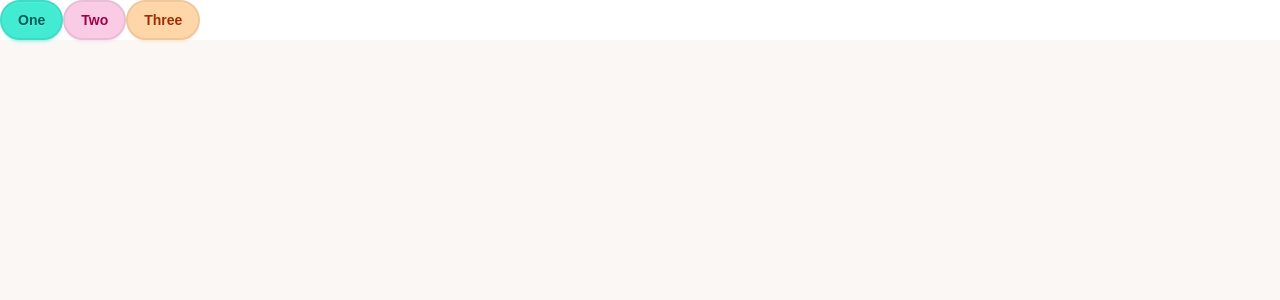
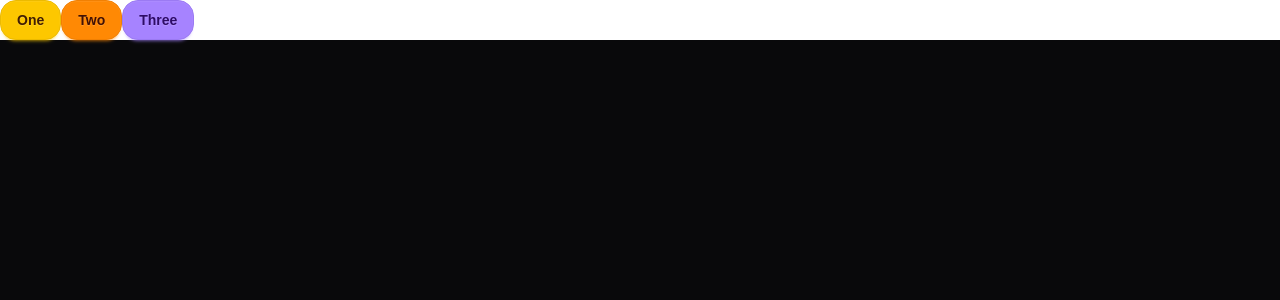
Before and after one commit to MarchalMaxim/marchalmaxim.github.io, a Next.js app: page /about in a window 1280 px wide. Shown: the top 300 px of the page. Built offline with nearby package versions, Linux system fonts and the light colour scheme.

Commit message:
add own theme

```diff
--- a/src/app/globals.css
+++ b/src/app/globals.css
@@ -1,7 +1,44 @@
 @import "tailwindcss";
 @plugin "daisyui" {
-  themes: light --default, dark --prefersdark, cupcake;
+  themes: light, dark, cupcake, maxport --default;
 };
+
+
+@plugin "daisyui/theme" {
+  name: "maxport";
+  default: false;
+  prefersdark: false;
+  color-scheme: "dark";
+  --color-base-100: oklch(14% 0.005 285.823);
+  --color-base-200: oklch(21% 0.006 285.885);
+  --color-base-300: oklch(27% 0.006 286.033);
+  --color-base-content: oklch(96% 0.001 286.375);
+  --color-primary: oklch(85% 0.199 91.936);
+  --color-primary-content: oklch(28% 0.066 53.813);
+  --color-secondary: oklch(75% 0.183 55.934);
+  --color-secondary-content: oklch(26% 0.079 36.259);
+  --color-accent: oklch(70% 0.183 293.541);
+  --color-accent-content: oklch(28% 0.141 291.089);
+  --color-neutral: oklch(37% 0.013 285.805);
+  --color-neutral-content: oklch(98% 0 0);
+  --color-info: oklch(70% 0.165 254.624);
+  --color-info-content: oklch(28% 0.091 267.935);
+  --color-success: oklch(84% 0.238 128.85);
+  --color-success-content: oklch(27% 0.072 132.109);
+  --color-warning: oklch(75% 0.183 55.934);
+  --color-warning-content: oklch(26% 0.079 36.259);
+  --color-error: oklch(70% 0.191 22.216);
+  --color-error-content: oklch(25% 0.092 26.042);
+  --radius-selector: 0.5rem;
+  --radius-field: 1rem;
+  --radius-box: 1rem;
+  --size-selector: 0.25rem;
+  --size-field: 0.25rem;
+  --border: 1px;
+  --depth: 1;
+  --noise: 0;
+}
+
 
 :root {
   --background: #ffffff;
--- a/src/app/layout.tsx
+++ b/src/app/layout.tsx
@@ -23,7 +23,7 @@ export default function RootLayout({
   children: React.ReactNode;
 }>) {
   return (
-    <html lang="en" data-theme="cupcake">
+    <html lang="en" data-theme="maxport">
       <body
         className={`${geistSans.variable} ${geistMono.variable} antialiased`}
       >
```
